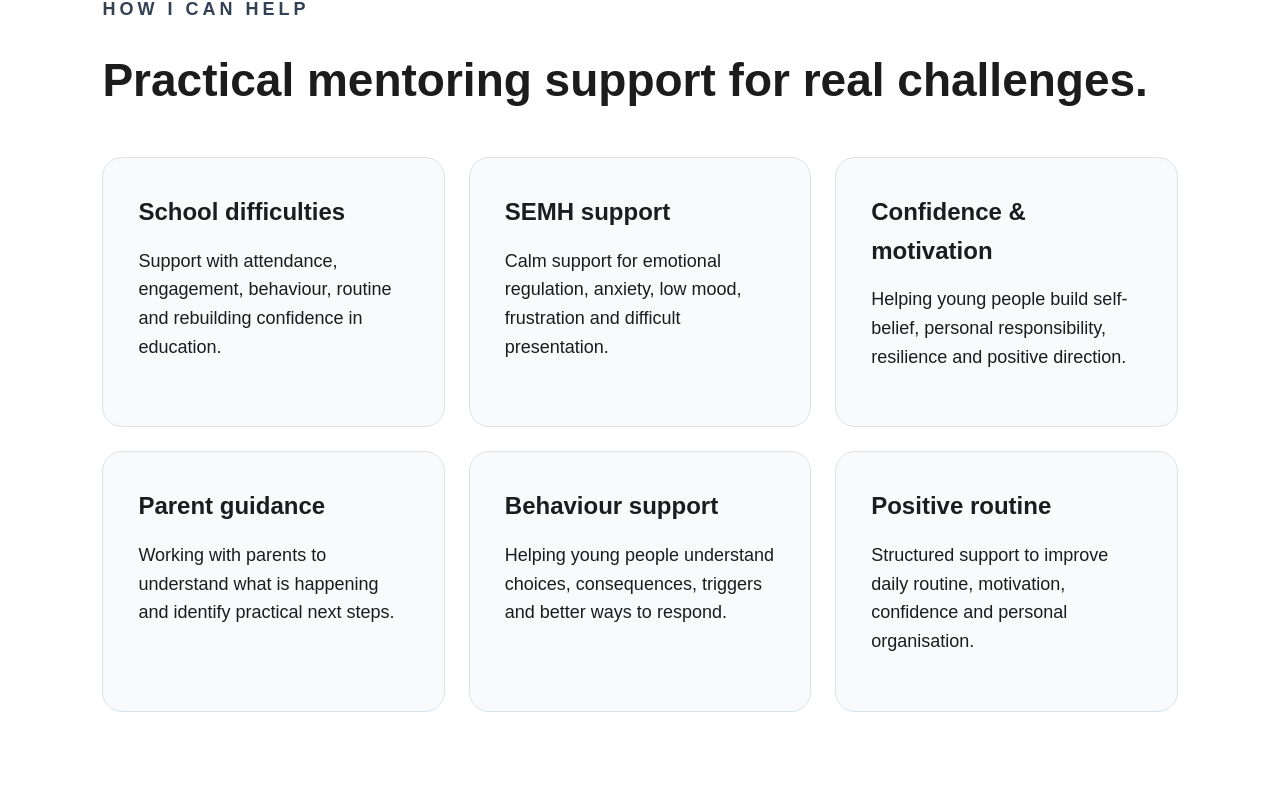
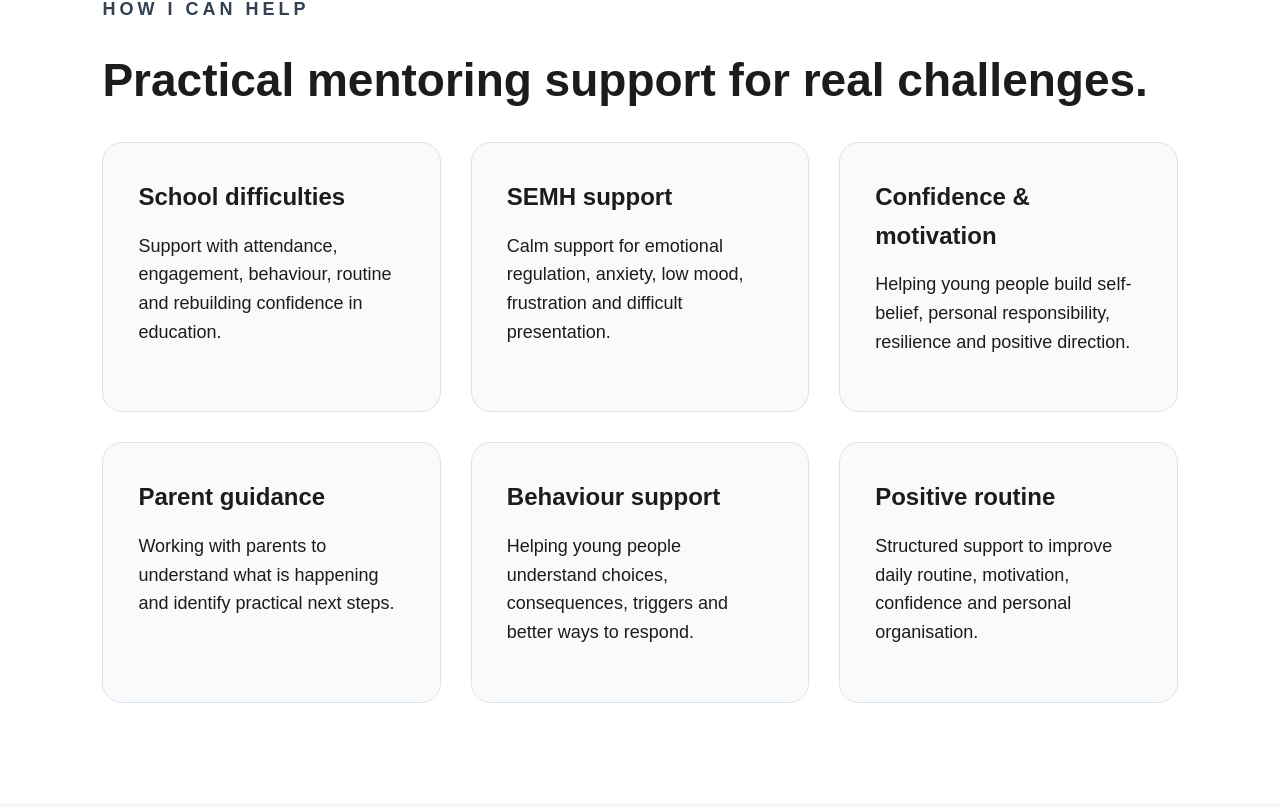
Before and after one commit to steffdowle-mentor/steff-dowle-mentoring, a React (Vite) app: page / in a window 1280 px wide. Shown: the part 1573-2380 px from the top of the page. Built offline with nearby package versions, Linux system fonts and the light colour scheme.

Commit message:
Update styles.css

```diff
--- a/styles.css
+++ b/styles.css
@@ -169,9 +169,8 @@
 
 .grid{
   display:grid;
-  grid-template-columns:repeat(auto-fit,minmax(260px,1fr));
-  gap:24px;
-  margin-top:40px;
+  grid-template-columns:repeat(3,1fr);
+  gap:30px;
 }
 
 .card{
```
